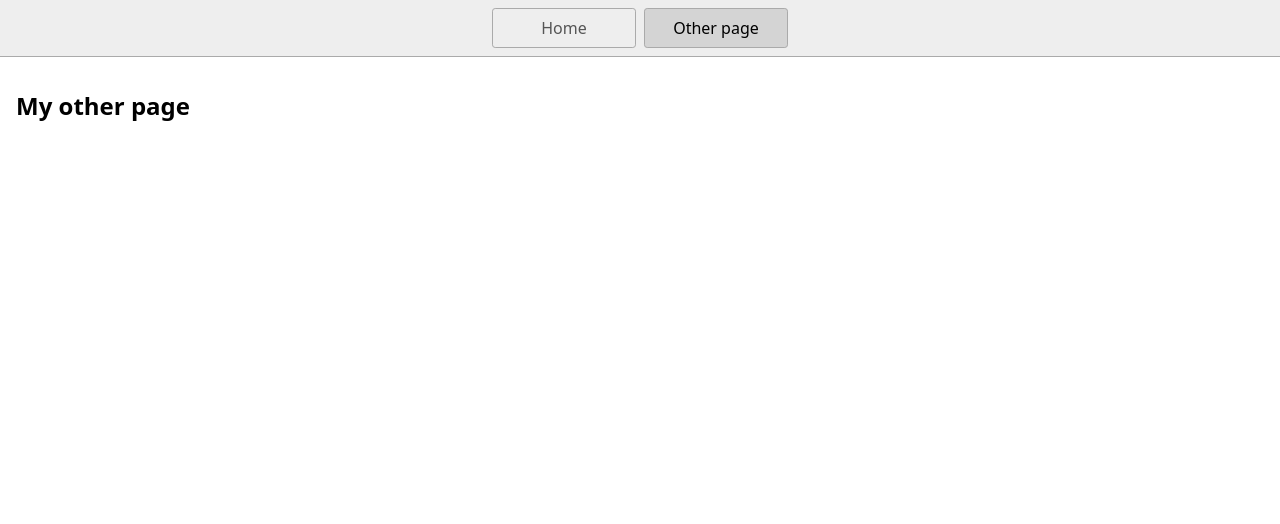
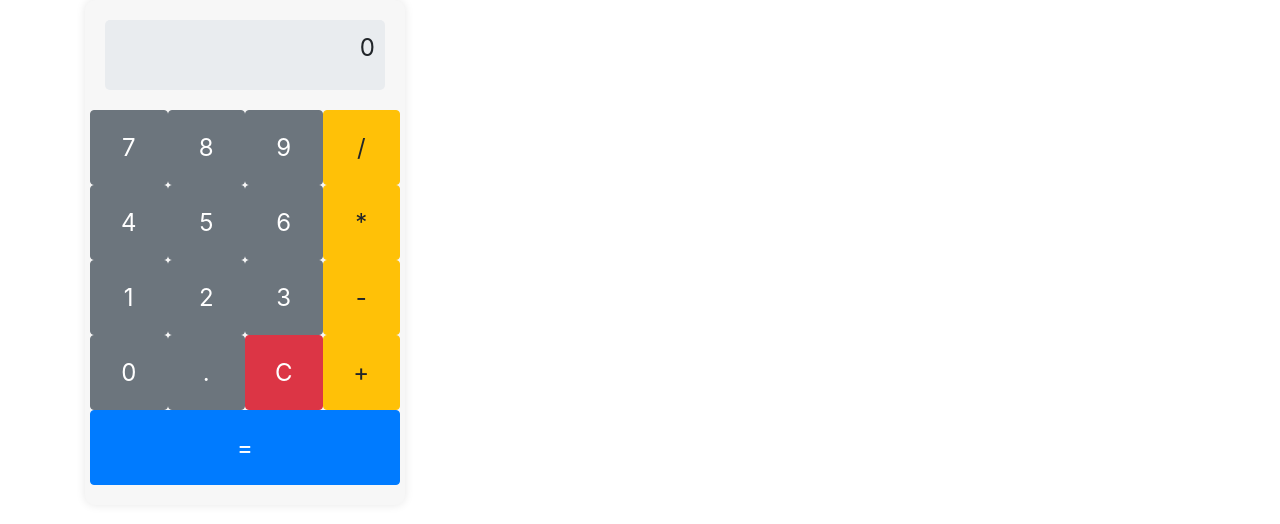
Before and after one commit to jordanpeteroliver/cead, a website: page page2.html in a window 1280 px wide. Drawn offline with nearby package versions, Linux system fonts and the light colour scheme.

Commit message:
Calculadora adicionada

```diff
--- a/page2.html
+++ b/page2.html
@@ -1,19 +1,145 @@
 <!DOCTYPE html>
-<html lang="en">
-  <head>
-    <title>Other page</title>
-    <meta charset="UTF-8" />
-    <meta name="viewport" content="width=device-width" />
-    <link rel="stylesheet" href="styles.css" />
-    <script type="module" src="script.js"></script>
-  </head>
-  <body>
-    <nav>
-      <a href="/">Home</a>
-      <a href="/page2.html" aria-current="page">Other page</a>
-    </nav>
-    <main>
-      <h1>My other page</h1>
-    </main>
-  </body>
+<html lang="pt-br">
+<head>
+    <meta charset="UTF-8">
+    <meta name="viewport" content="width=device-width, initial-scale=1.0">
+    <title>Calculadora Bootstrap</title>
+    <link href="https://stackpath.bootstrapcdn.com/bootstrap/4.5.2/css/bootstrap.min.css" rel="stylesheet">
+    <link href="https://code.jquery.com/ui/1.12.1/themes/base/jquery-ui.css" rel="stylesheet">
+    <style>
+        .calculator {
+            width: 320px;
+            padding: 20px;
+            border-radius: 10px;
+            background-color: #f7f7f7;
+            box-shadow: 0px 0px 10px rgba(0, 0, 0, 0.1);
+            position: absolute;
+            cursor: move;
+        }
+        .calculator .display {
+            height: 70px;
+            background-color: #e9ecef;
+            margin-bottom: 20px;
+            text-align: right;
+            padding: 10px;
+            font-size: 24px;
+            border-radius: 5px;
+        }
+        .calculator button {
+            width: 75px;
+            height: 75px;
+            font-size: 24px;
+        }
+    </style>
+</head>
+<body>
+
+<div class="container">
+    <div class="calculator" id="calculator">
+        <div class="display" id="display">0</div>
+        <div class="row">
+            <button class="btn btn-secondary col" onclick="appendNumber(7)">7</button>
+            <button class="btn btn-secondary col" onclick="appendNumber(8)">8</button>
+            <button class="btn btn-secondary col" onclick="appendNumber(9)">9</button>
+            <button class="btn btn-warning col" onclick="chooseOperation('/')">/</button>
+        </div>
+        <div class="row">
+            <button class="btn btn-secondary col" onclick="appendNumber(4)">4</button>
+            <button class="btn btn-secondary col" onclick="appendNumber(5)">5</button>
+            <button class="btn btn-secondary col" onclick="appendNumber(6)">6</button>
+            <button class="btn btn-warning col" onclick="chooseOperation('*')">*</button>
+        </div>
+        <div class="row">
+            <button class="btn btn-secondary col" onclick="appendNumber(1)">1</button>
+            <button class="btn btn-secondary col" onclick="appendNumber(2)">2</button>
+            <button class="btn btn-secondary col" onclick="appendNumber(3)">3</button>
+            <button class="btn btn-warning col" onclick="chooseOperation('-')">-</button>
+        </div>
+        <div class="row">
+            <button class="btn btn-secondary col" onclick="appendNumber(0)">0</button>
+            <button class="btn btn-secondary col" onclick="appendNumber('.')">.</button>
+            <button class="btn btn-danger col" onclick="clearDisplay()">C</button>
+            <button class="btn btn-warning col" onclick="chooseOperation('+')">+</button>
+        </div>
+        <div class="row">
+            <button class="btn btn-primary col-12" onclick="calculate()">=</button>
+        </div>
+    </div>
+</div>
+
+<script src="https://code.jquery.com/jquery-3.5.1.min.js"></script>
+<script src="https://code.jquery.com/ui/1.12.1/jquery-ui.min.js"></script>
+<script>
+    $(function() {
+        $("#calculator").draggable();
+    });
+
+    let display = document.getElementById('display');
+    let currentOperand = '';
+    let previousOperand = '';
+    let operation = undefined;
+
+    function appendNumber(number) {
+        if (number === '.' && currentOperand.includes('.')) return;
+        currentOperand = currentOperand.toString() + number.toString();
+        updateDisplay();
+    }
+
+    function chooseOperation(op) {
+        if (currentOperand === '') return;
+        if (previousOperand !== '') {
+            calculate();
+        }
+        operation = op;
+        previousOperand = currentOperand;
+        currentOperand = '';
+        updateDisplay();
+    }
+
+    function calculate() {
+        let result;
+        const prev = parseFloat(previousOperand);
+        const current = parseFloat(currentOperand);
+        if (isNaN(prev) || isNaN(current)) return;
+        switch (operation) {
+            case '+':
+                result = prev + current;
+                break;
+            case '-':
+                result = prev - current;
+                break;
+            case '*':
+                result = prev * current;
+                break;
+            case '/':
+                result = prev / current;
+                break;
+            default:
+                return;
+        }
+        currentOperand = result;
+        operation = undefined;
+        previousOperand = '';
+        updateDisplay();
+    }
+
+    function clearDisplay() {
+        currentOperand = '';
+        previousOperand = '';
+        operation = undefined;
+        updateDisplay();
+    }
+
+    function updateDisplay() {
+        display.innerText = currentOperand;
+        if (operation != null) {
+            display.innerText = previousOperand + ' ' + operation + ' ' + currentOperand;
+        }
+        if (currentOperand === '' && previousOperand === '') {
+            display.innerText = '0';
+        }
+    }
+</script>
+
+</body>
 </html>
```
Also changed, not shown: index.html (+3 -0 lines).
